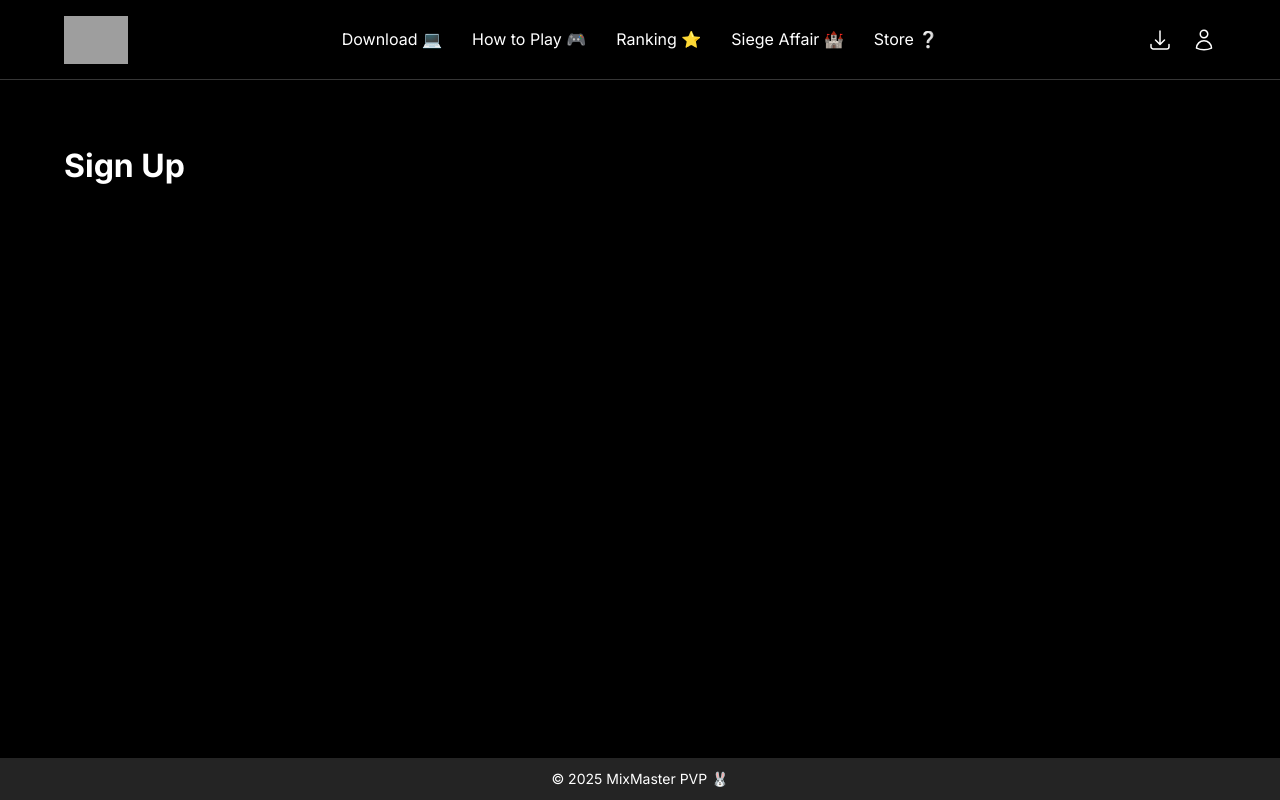
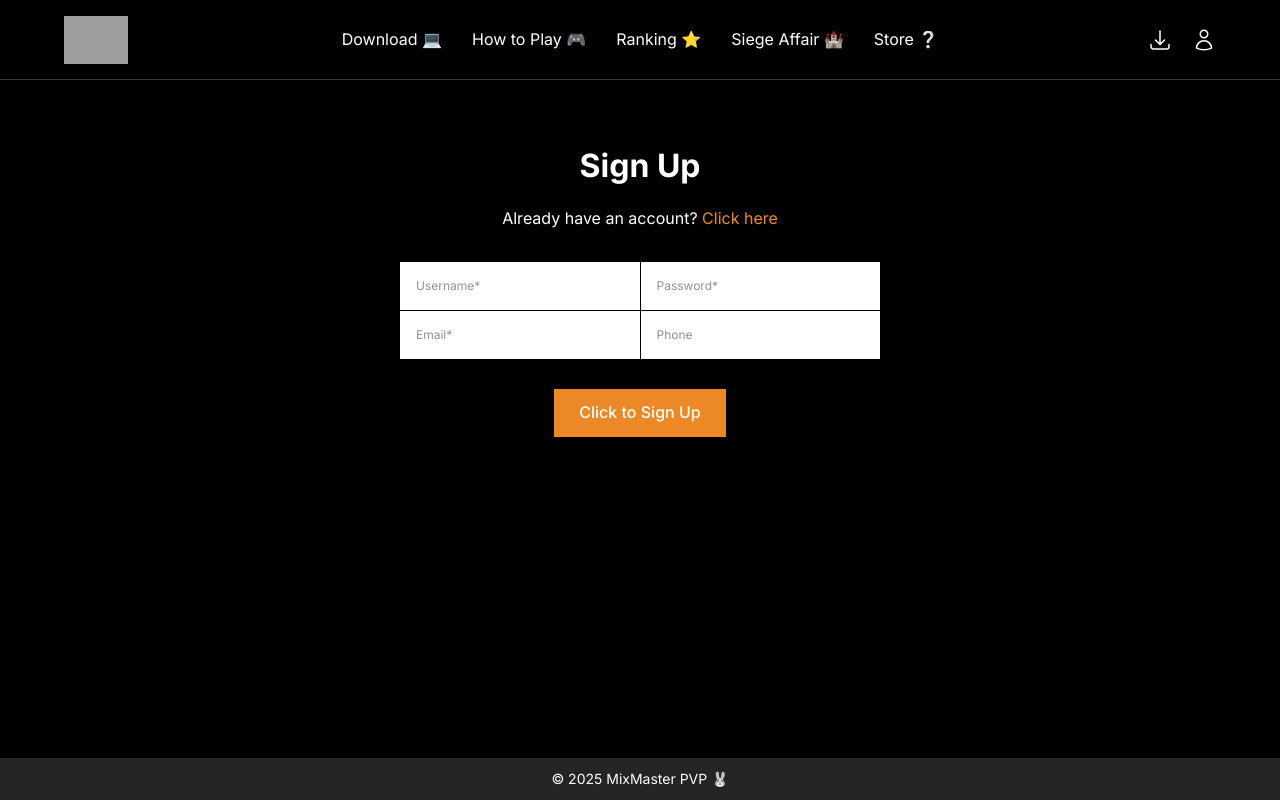
Before and after one commit to neuwmah/mixmaster-pvp, a Next.js app: page /account/signup in a window 1280 px wide. Built offline with nearby package versions, Linux system fonts and the light colour scheme; grey boxes are pictures that could not be loaded.

Commit message:
Page signup

```diff
--- a/src/app/account/signup/page.tsx
+++ b/src/app/account/signup/page.tsx
@@ -1,17 +1,31 @@
 import React from 'react';
+import Link from 'next/link';
 
 export default function SignUpPage() {
   return (
     <section className="section-signup section">
-      <div className="container">
+      <div className="container flex-col items-center">
 
         <h1 className="title">
           Sign Up
         </h1>
 
-        <div className="flex">
+        <p className="text-base mt-6">
+          Already have an account? <Link className="link text-base duration-250 text-(--primary-orange-1) hover:underline" href="/account/signin">Click here</Link>
+        </p>
 
-        </div>
+        <form className="form flex flex-col items-center w-full mt-12 max-w-[480px]">
+          <div className="fields w-full grid gap-[1px] grid-cols-[repeat(1,1fr)] sm:grid-cols-[repeat(2,1fr)]">
+            <input className="bg-white text-xs text-(--gray-0) outline-none h-[4.8rem] px-[1.6rem]" id="username" name="username" type="text" placeholder="Username*" required />
+            <input className="bg-white text-xs text-(--gray-0) outline-none h-[4.8rem] px-[1.6rem]" id="password" name="password" type="text" placeholder="Password*" required />
+            <input className="bg-white text-xs text-(--gray-0) outline-none h-[4.8rem] px-[1.6rem]" id="email" name="email" type="email" placeholder="Email*" required />
+            <input className="bg-white text-xs text-(--gray-0) outline-none h-[4.8rem] px-[1.6rem]" id="phone" name="phone" type="text" placeholder="Phone" />
+          </div>
+
+          <button className="button-orange mt-12" type="button" aria-label="Click to Sign Up">
+            Click to Sign Up
+          </button>
+        </form>
 
       </div>
     </section>
```
